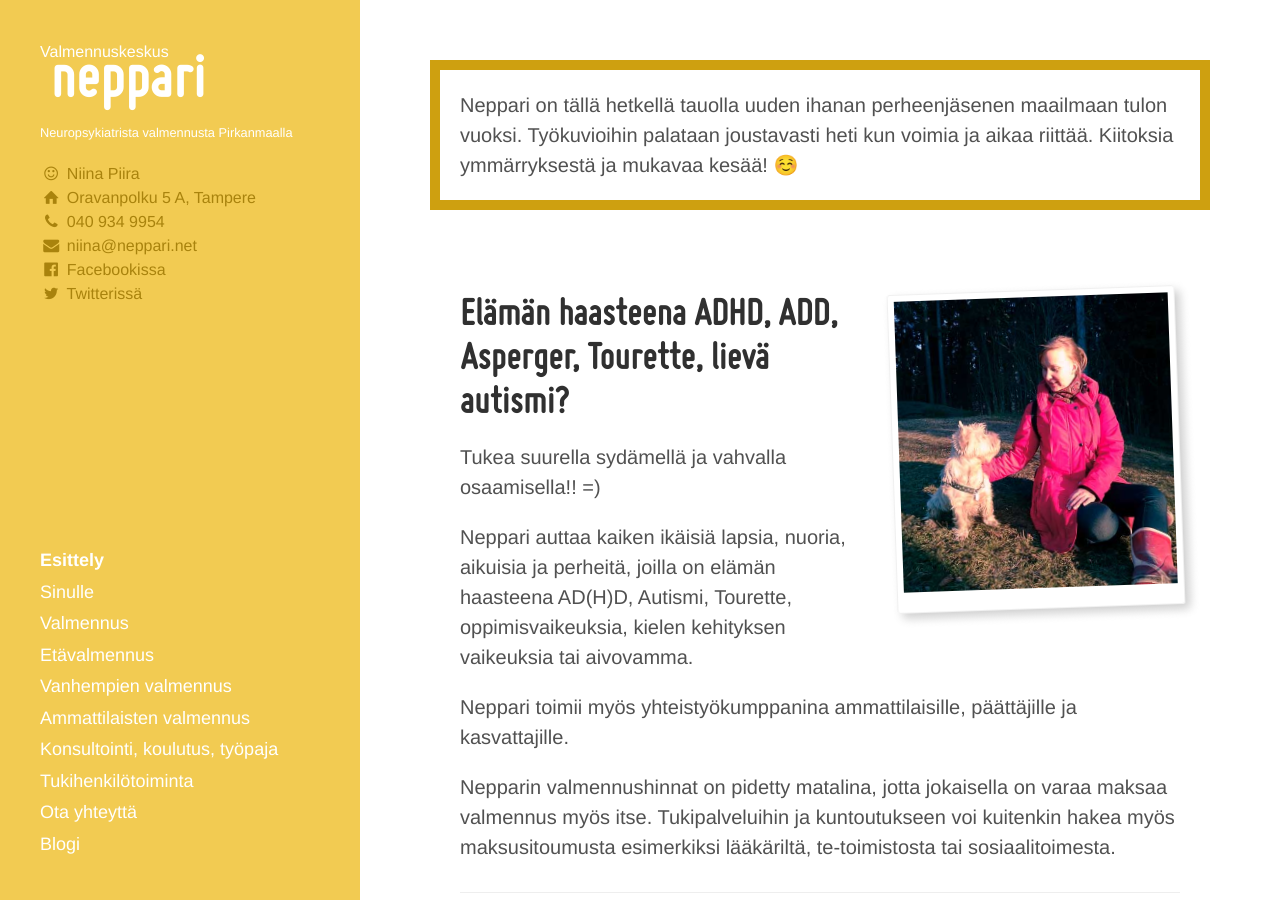
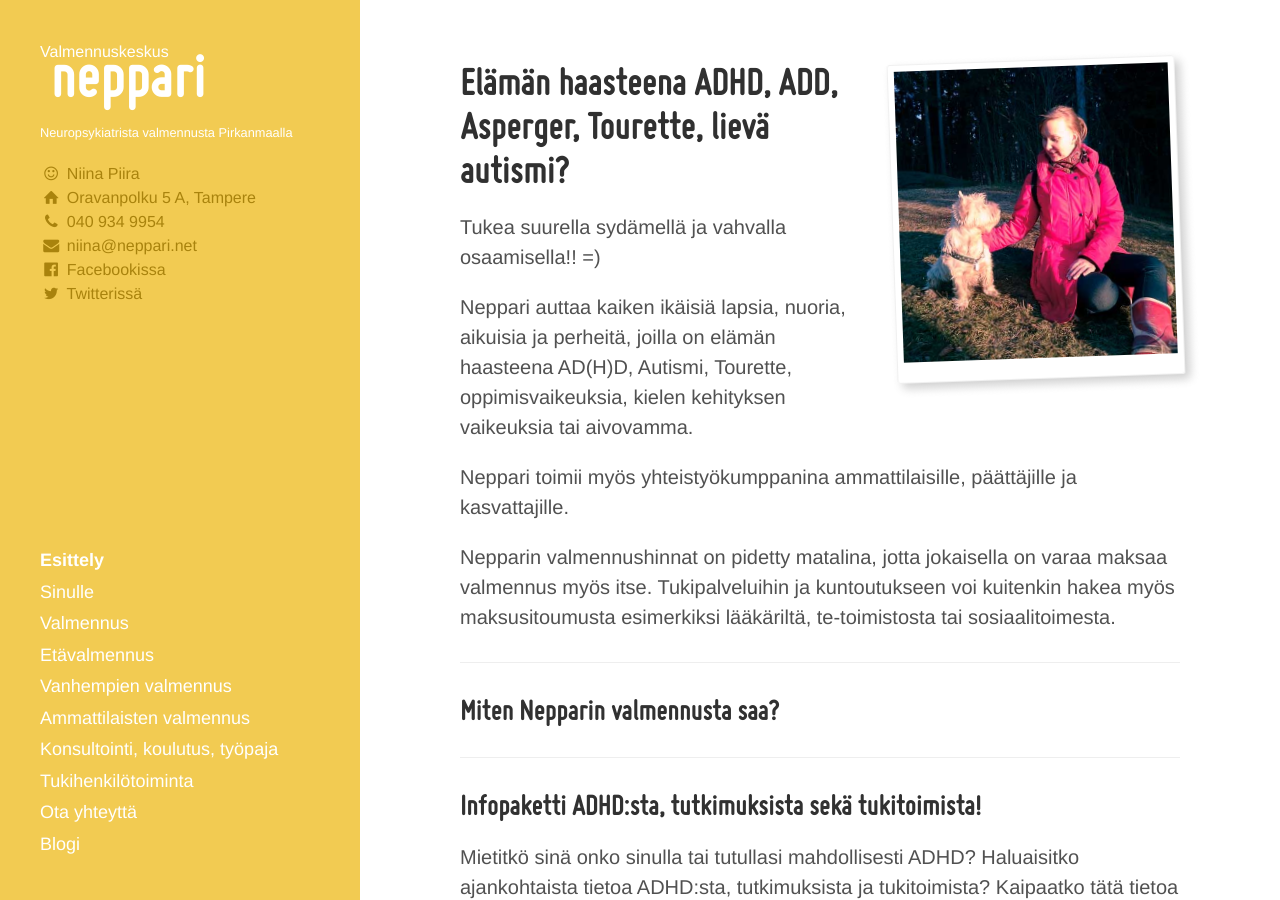
Before and after one commit to niinapiira/neppari.net, a Jekyll site: the page built from index.md, in a window 1280 px wide and 900 px high. Built offline with Jekyll 4.4.1, drawn with Linux system fonts in a browser that asks for light colours.

Commit message:
Remove site.absence-notification contents

```diff
--- a/_config.yml
+++ b/_config.yml
@@ -8,8 +8,7 @@ tagline-short:    'Neuropsykiatrista valmennusta Pirkanmaalla'
 siteurl:          https://www.neppari.net
 ry-text:          Niina Piira on Neuropsykiatriset valmentajat ry:n rekisteröity jäsen, sekä yhdistyksen sihteeri ja hallituksen jäsen.
 ry-link:          Katso valmennuksen yleisesite yhdistyksen sivuilta klikkaamalla tästä.
-absence-notification:   Neppari on tällä hetkellä tauolla uuden ihanan perheenjäsenen maailmaan tulon vuoksi. Työkuvioihin palataan joustavasti heti kun voimia ja aikaa riittää. Kiitoksia ymmärryksestä ja mukavaa kesää! ☺️
-
+absence-notification:   false
 # Permalinks
 permalink:        /blogi/:title/
 
```
